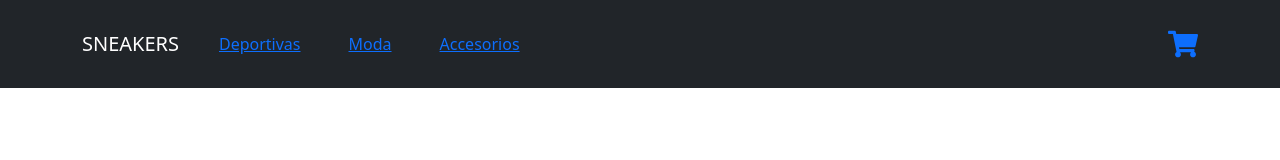
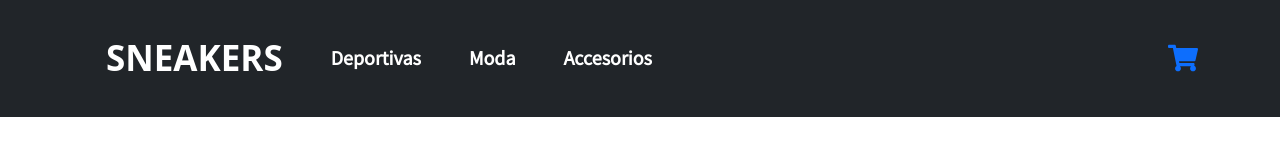
Before and after one commit to danielaceraolo/reactFinalProyect, a React (Vite) app in the folder ecommerce-ceraolo/: page / in a window 1280 px wide. Shown: the top 160 px of the page. Built offline with nearby package versions, Linux system fonts and the light colour scheme; no server answers; the database is empty.

Commit message:
bugfixed

```diff
--- a/ecommerce-ceraolo/src/App.jsx
+++ b/ecommerce-ceraolo/src/App.jsx
@@ -24,8 +24,8 @@ function App() {
         <NameBrand/>
         <Routes>
           <Route path='/' element={<ItemListContainer />} />
-          <Route path='/category/:category' element={<ItemListContainer/>} />
-          <Route path='/detail/:product' element={<ItemDetailContainer/>
+          <Route path='/category/:categoryId' element={<ItemListContainer/>} />
+          <Route path='/detail/:productId' element={<ItemDetailContainer/>
           } />
           <Route path='/cart' element={<Cart />} />
           <Route path='*' element={<Navigate to='/' />} />
--- a/ecommerce-ceraolo/src/components/ItemListContainer/ItemListContainer.jsx
+++ b/ecommerce-ceraolo/src/components/ItemListContainer/ItemListContainer.jsx
@@ -2,13 +2,13 @@ import "bootstrap/dist/css/bootstrap.min.css";
 
 import { useEffect, useState } from "react";
 import { Link, useParams } from "react-router-dom";
-import { collection, getDocs, getFirestore, doc } from "firebase/firestore";
+import { collection, getDocs, getFirestore, query, where } from "firebase/firestore";
 import Spinner from "react-bootstrap/Spinner";
 
 import "./ItemListContainer.css";
 
 const ItemListContainer = (obj) => {
-    const { catId } = useParams();
+    const { categoryId } = useParams();
     const [products, setProducts] = useState([]);
     const [loading, setLoading] = useState(true);
 
@@ -16,11 +16,11 @@ const ItemListContainer = (obj) => {
         const dbFirestore = getFirestore()
         const getData = async () => {
 
-            const queryRef = !catId
+            const queryRef = !categoryId
                 ? collection(dbFirestore, "items")
                 : query(
                     collection(dbFirestore, "items"),
-                    where("category", "==", catId)
+                    where("category", "==", categoryId)
                 );
             const response = await getDocs(queryRef);
             const prod = response.docs.map((doc) => {
@@ -35,12 +35,12 @@ const ItemListContainer = (obj) => {
 
                 setProducts(prod);
                 setLoading(false)
-            }, 2000)
+            }, 1000)
         };
 
         getData();
 
-    }, [catId])
+    }, [categoryId])
 
     return loading ? (
         <h3 className="loading text-center mt-5 p-5">
--- a/ecommerce-ceraolo/src/components/Menu/Menu.css
+++ b/ecommerce-ceraolo/src/components/Menu/Menu.css
@@ -0,0 +1,14 @@
+.category{
+    text-decoration: none;
+    color: white;
+    font-family: 'Source Sans Pro', sans-serif;
+    font-size: 20px;
+    font-weight: bold;
+}
+
+.categoryt{
+    text-decoration: none;
+    color: white;
+    font-size: 35px;
+    font-weight: bolder;
+}
--- a/ecommerce-ceraolo/src/components/Menu/Menu.jsx
+++ b/ecommerce-ceraolo/src/components/Menu/Menu.jsx
@@ -10,13 +10,13 @@ function Menu() {
     return (
         <Navbar collapseOnSelect expand="lg" bg="dark" variant="dark">
             <Container>
-                <Navbar.Brand href="#home">SNEAKERS</Navbar.Brand>
+                <Link className="m-4 categoryt" to="/">SNEAKERS</Link>
                 <Navbar.Toggle aria-controls="responsive-navbar-nav" />
                 <Navbar.Collapse id="responsive-navbar-nav">
                     <Nav className="me-auto">
-                        <Link className="m-4" to="category/deportivas">Deportivas</Link>
-                        <Link className="m-4" to="category/moda">Moda</Link>
-                        <Link className="m-4" to="category/accesorios">Accesorios</Link>
+                        <Link className="m-4 category" to="category/deportivas">Deportivas</Link>
+                        <Link className="m-4 category" to="category/moda">Moda</Link>
+                        <Link className="m-4 category" to="category/accesorios">Accesorios</Link>
                     </Nav>
                     <Nav>
                         <Link to={"/cart"}>
--- a/ecommerce-ceraolo/src/context/CartContext.jsx
+++ b/ecommerce-ceraolo/src/context/CartContext.jsx
@@ -38,15 +38,12 @@ const CartContextProvider = ({ children }) => {
 
     return (
         <CartContext.Provider value={{
-
             cartList,
             addOnCart,
             deleteCart,
             totalPrice,
             totalQuantity,
             deleteByItem,
-
-
         }}>
 
             {children}
--- a/ecommerce-ceraolo/src/pages/ItemDetailContainer/ItemDetailContainer.jsx
+++ b/ecommerce-ceraolo/src/pages/ItemDetailContainer/ItemDetailContainer.jsx
@@ -7,28 +7,20 @@ import Spinner from 'react-bootstrap/Spinner';
 
 
 const ItemDetailContainer = () => {
-    const { productId } = useParams();
-    const [item, setItem] = useState([]);
-    const [loading, setLoading] = useState(true);
+
+    const [product, setProduct] = useState({})
+    const [loading, setLoading] = useState(true)
+    const { productId } = useParams()
 
     useEffect(() => {
-        const getProduct = async () => {
-            const dbFirestore = getFirestore();
-            const queryRef = doc(dbFirestore, "items", productId);
-            const response = await getDoc(queryRef);
 
-            const newItem = {
-                id: response.id,
-                ...response.data(),
-            };
-            setTimeout(() => {
-                setItem(newItem);
-                setLoading(false);
-            }, 2000);
-        };
-
-        getProduct();
-    }, [productId]);
+        const db = getFirestore()
+        const queryCollection = doc(db, "items", productId)
+        getDoc(queryCollection)
+            .then((doc) => setProduct({ id: doc.id, ...doc.data() }))
+            .catch(error => console.log(error))
+            .finally(() => setLoading(false))
+    }, [productId])
 
 
     return loading ? (
```
